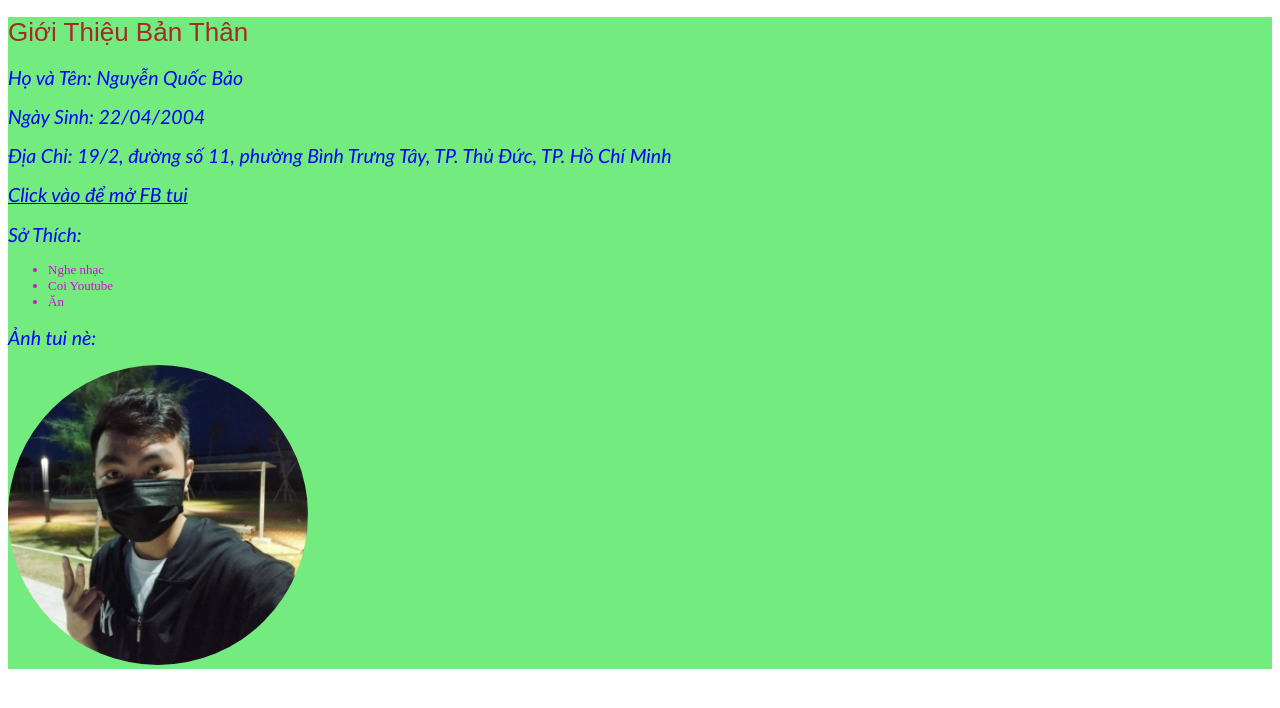
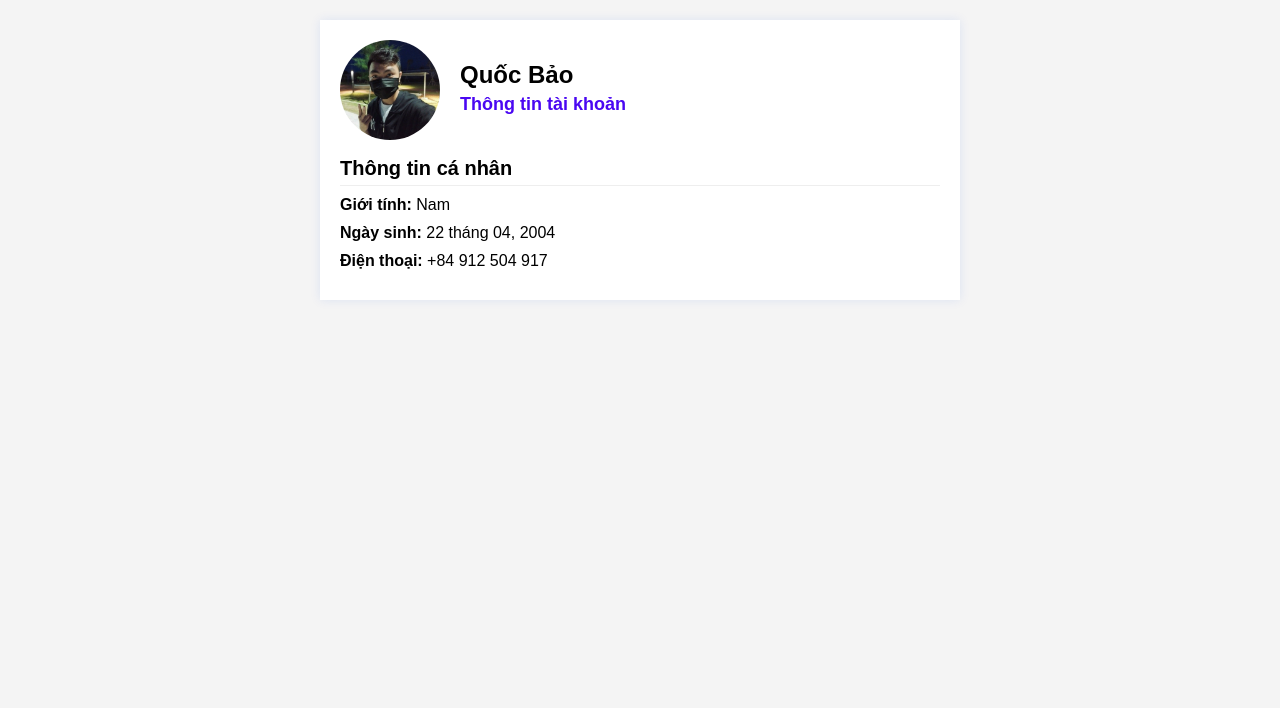
Before and after one commit to Qbaocuteahihi/BT3-HTML-CSS, a plain HTML site: page index.html in a window 1280 px wide. Drawn offline with Linux system fonts and the light colour scheme.

Commit message:
Lam lai lan 3

```diff
--- a/index.html
+++ b/index.html
@@ -1,59 +1,70 @@
 <!DOCTYPE html>
-<html lang="en">
+<html lang="vi">
   <head>
     <meta charset="UTF-8" />
     <meta name="viewport" content="width=device-width, initial-scale=1.0" />
-    <title>CART GIOI THIEU BAN THAN</title>
+    <title>Giới thiệu bản thân</title>
     <style>
-      h2 {
-        color: blue;
-        font-weight: 10;
-        font-style: italic;
-        font-family: "Gill Sans", "Gill Sans MT", Calibri, "Trebuchet MS",
-          sans-serif;
+      body {
+        font-family: Arial, sans-serif;
+        background-color: #f4f4f4;
+        margin: 0;
+        padding: 0;
       }
-      #NQB {
-        font-size: small;
-        background-color: rgb(115, 235, 127);
+      .khung-chinh {
+        max-width: 600px;
+        margin: 20px auto;
+        background: #ffffff;
+        padding: 20px;
+        box-shadow: 0 0 10px rgba(4, 77, 224, 0.1);
+      }
+      .dau-trang {
+        display: flex;
+        align-items: center;
+      }
+      .dau-trang img {
+        border-radius: 50%;
+        width: 100px;
+        height: 100px;
+        margin-right: 20px;
+      }
+      .thong-tin-chinh h1 {
+        margin: 0;
+        font-size: 24px;
+      }
+      .thong-tin-chinh h2 {
+        margin: 5px 0;
+        font-size: 18px;
+        color: #4a07f2;
+      }
+      .chi-tiet-thong-tin h2 {
+        margin-bottom: 10px;
+        font-size: 20px;
+        border-bottom: 1px solid #eee;
+        padding-bottom: 5px;
+      }
+      .chi-tiet-thong-tin div {
+        margin-bottom: 10px;
+      }
+      .chi-tiet-thong-tin div span {
+        font-weight: bold;
       }
     </style>
   </head>
   <body>
-    <div class="Qbao">
-      <div id="NQB" class="CART">
-        <h1
-          style="
-            color: brown;
-            font-weight: 5;
-            font-style: bold;
-            font-family: Arial, Helvetica, sans-serif;
-          "
-        >
-          Giới Thiệu Bản Thân
-        </h1>
-        <h2>Họ và Tên: <span>Nguyễn Quốc Bảo</span></h2>
-        <h2>Ngày Sinh: 22/04/2004</h2>
-        <h2>
-          Địa Chỉ: 19/2, đường số 11, phường Bình Trưng Tây, TP. Thủ Đức, TP. Hồ
-          Chí Minh
-        </h2>
-        <h2>
-          <a href="https://www.facebook.com/profile.php?id=100035774342936"
-            >Click vào để mở FB tui</a
-          >
-        </h2>
-        <h2>Sở Thích:</h2>
-        <ul style="color: rgb(221, 5, 218)">
-          <li>Nghe nhạc</li>
-          <li>Coi Youtube</li>
-          <li>Ăn</li>
-        </ul>
-        <h2>Ảnh tui nè:</h2>
-        <img
-          style="width: 300px; height: 300px; border-radius: 360px"
-          src="./bao.jpg"
-          alt="img Qbao"
-        />
+    <div class="khung-chinh">
+      <div class="dau-trang">
+        <img src="./bao.jpg" alt="Quốc Bảo" />
+        <div class="thong-tin-chinh">
+          <h1>Quốc Bảo</h1>
+          <h2>Thông tin tài khoản</h2>
+        </div>
+      </div>
+      <div class="chi-tiet-thong-tin">
+        <h2>Thông tin cá nhân</h2>
+        <div><span>Giới tính:</span> Nam</div>
+        <div><span>Ngày sinh:</span> 22 tháng 04, 2004</div>
+        <div><span>Điện thoại:</span> +84 912 504 917</div>
       </div>
     </div>
   </body>
```
